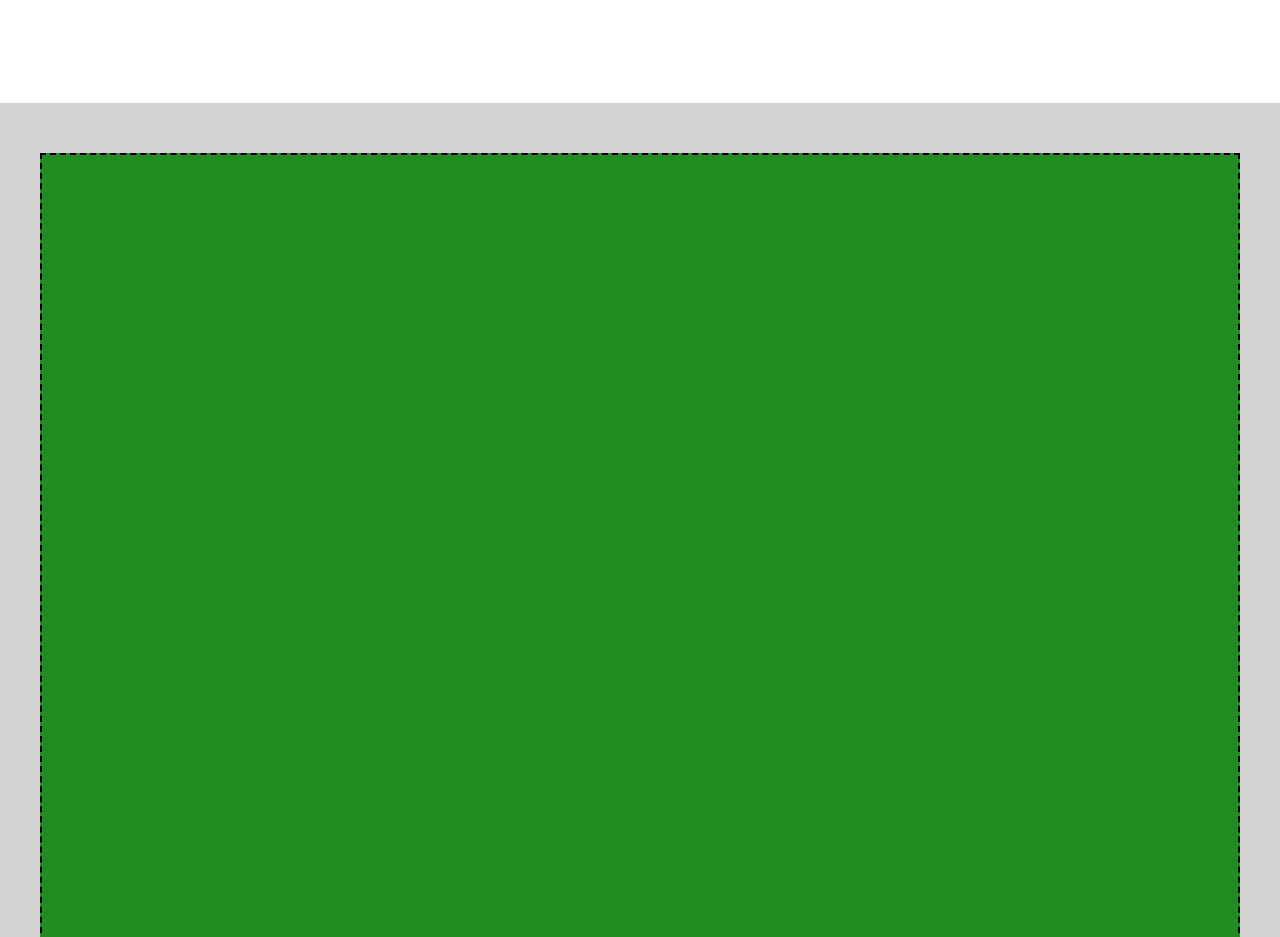
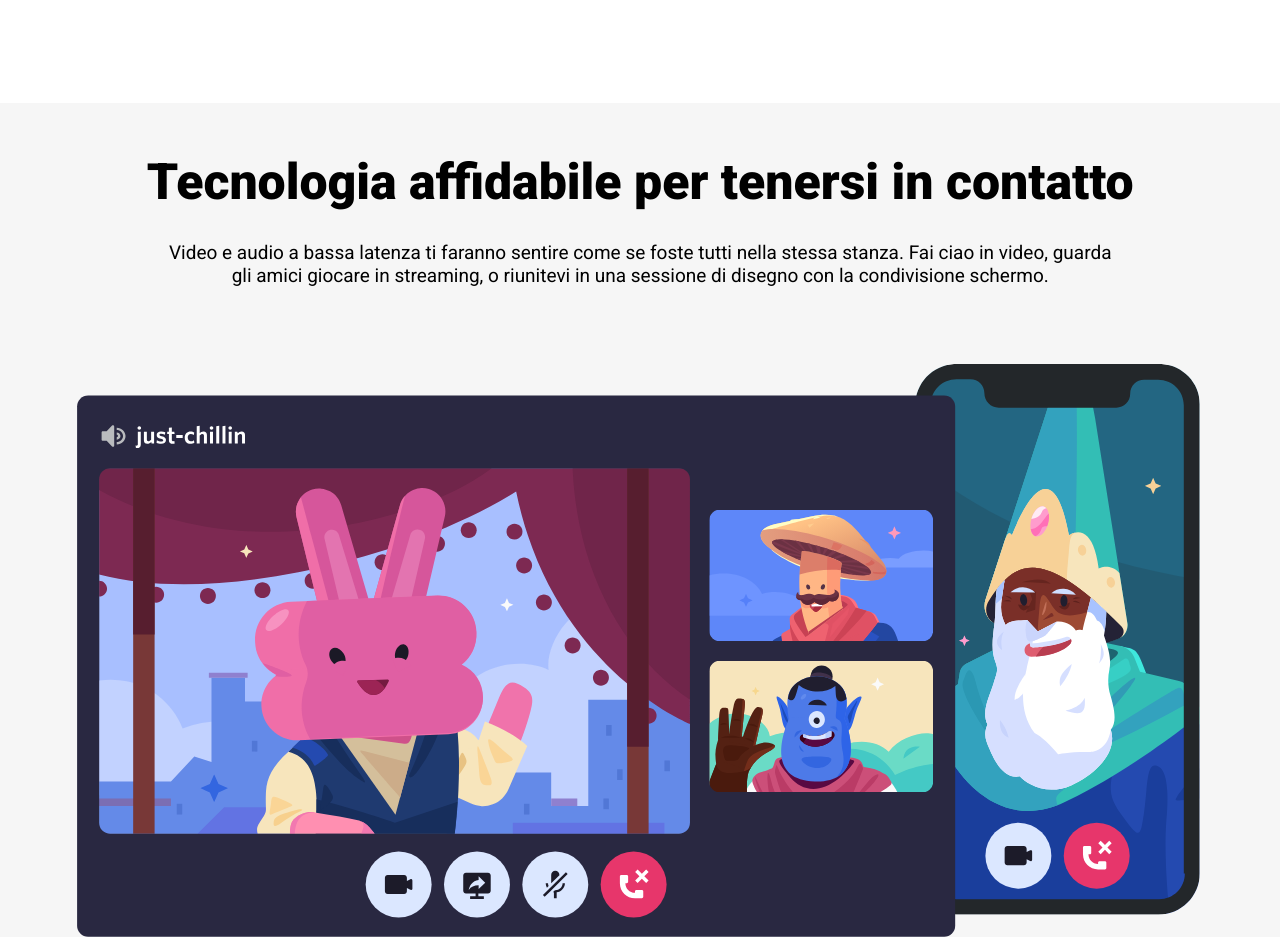
Before and after one commit to FedericaPozzer/htmlcss-discord, a plain HTML site: page index.html in a window 1280 px wide. Shown: the part 2513-3450 px from the top of the page. Drawn offline with Linux system fonts and the light colour scheme.

Commit message:
main done (no waves)

```diff
--- a/css/style.css
+++ b/css/style.css
@@ -91,9 +91,6 @@
 	border: none;
 }
 
-
-
-
 /* MAIN & SECTIONS */
 
 main>section {
@@ -102,13 +99,13 @@ main>section {
 
 main>section>.container {
 	min-height: 557px;
+
 	/* debug */
 	/* min-height: 500px; */
 }
 
 .main-col {
 	flex-grow: 2;
-	/* align-self: center; */
 
 	/* debug */
 	/* background-color: cornflowerblue;
@@ -130,22 +127,23 @@ main>section>.container {
 	font-weight: 900;
 }
 
-.main-col > img {
-	/* padding-top: 60px; */
-}
-
-.side-col > p {
+.side-col > p, .hilighted-content > p {
 	font-size: 19px;
 	margin-top: 30px;
 }
 
 .hilighted-content {
 	flex-grow: 1;
+	text-align: center;
 
 	/* debug */
-	min-height: 800px;
+	/* min-height: 800px;
 	background-color: forestgreen;
-	border: 2px dashed black;
+	border: 2px dashed black; */
+}
+
+.hilighted-content > img {
+	height: 728px;
 }
 
 /* FOOTER */
--- a/css/utils.css
+++ b/css/utils.css
@@ -27,7 +27,7 @@
 }
 
 .bg-g {
-	background-color: lightgray;
+	background-color: #f6f6f6;
 }
 
 a {
--- a/index.html
+++ b/index.html
@@ -85,7 +85,7 @@
 				</div>
 
 				<div class="main-col">
-					<img src="./img/item2.svg" alt="StudyGroup">
+					<img src="./img/item2.svg" alt="Connected">
 				</div>
 
 			</div>
@@ -97,7 +97,7 @@
 			<div class="container d-flex">
 
 				<div class="main-col">
-					<img src="./img/item3.svg" alt="StudyGroup">
+					<img src="./img/item3.svg" alt="Fandom">
 				</div>
 
 				<div class="side-col">
@@ -110,9 +110,21 @@
 		</section>
 
 		<section class="bg-g">
+
 			<div class="container d-flex">
-				<div class="hilighted-content"></div>
+
+				<div class="hilighted-content">
+
+					<h2 class="section-title">Tecnologia affidabile per tenersi in contatto</h2>
+
+					<p>Video e audio a bassa latenza ti faranno sentire come se foste tutti nella stessa stanza. Fai ciao in video, guarda <br> gli amici giocare in streaming, o riunitevi in una sessione di disegno con la condivisione schermo.</p>
+
+					<img src="./img/item4-big.svg" alt="Tecnologia">
+
+				</div>
+
 			</div>
+
 		</section>
 	</main>
 
```
